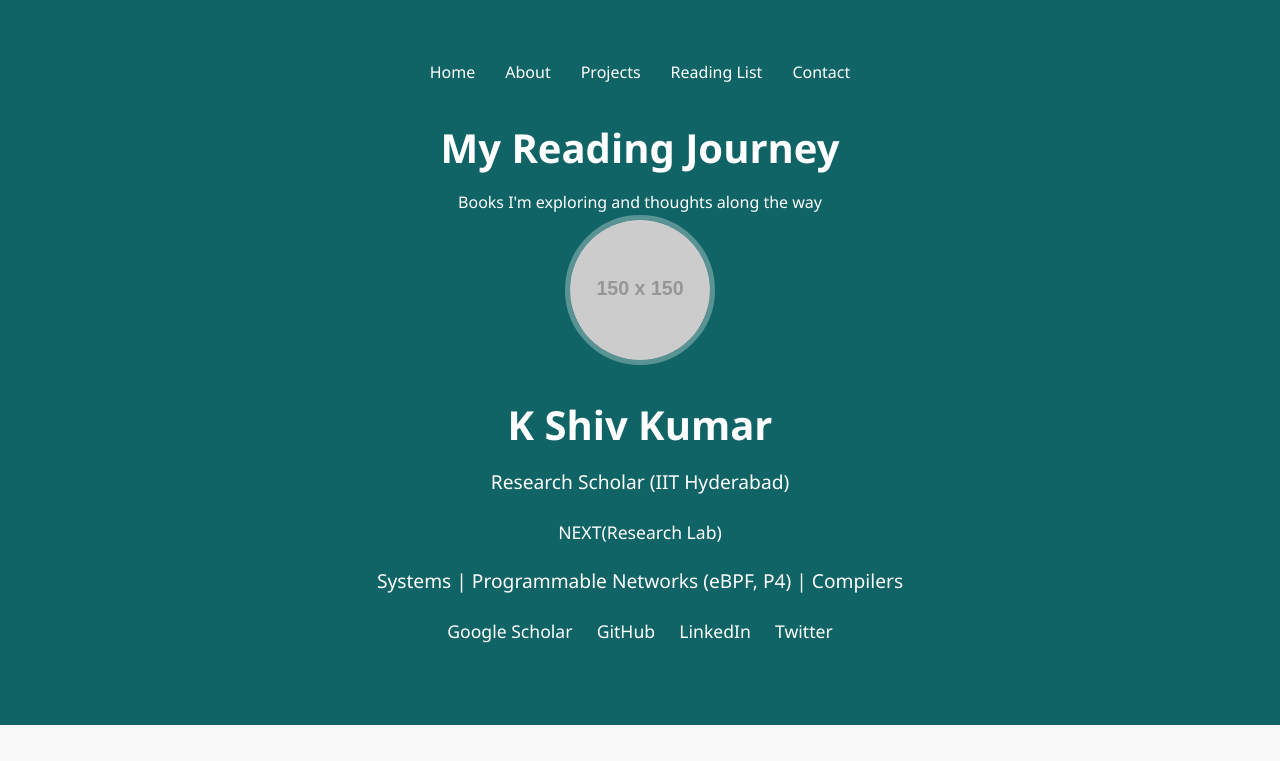
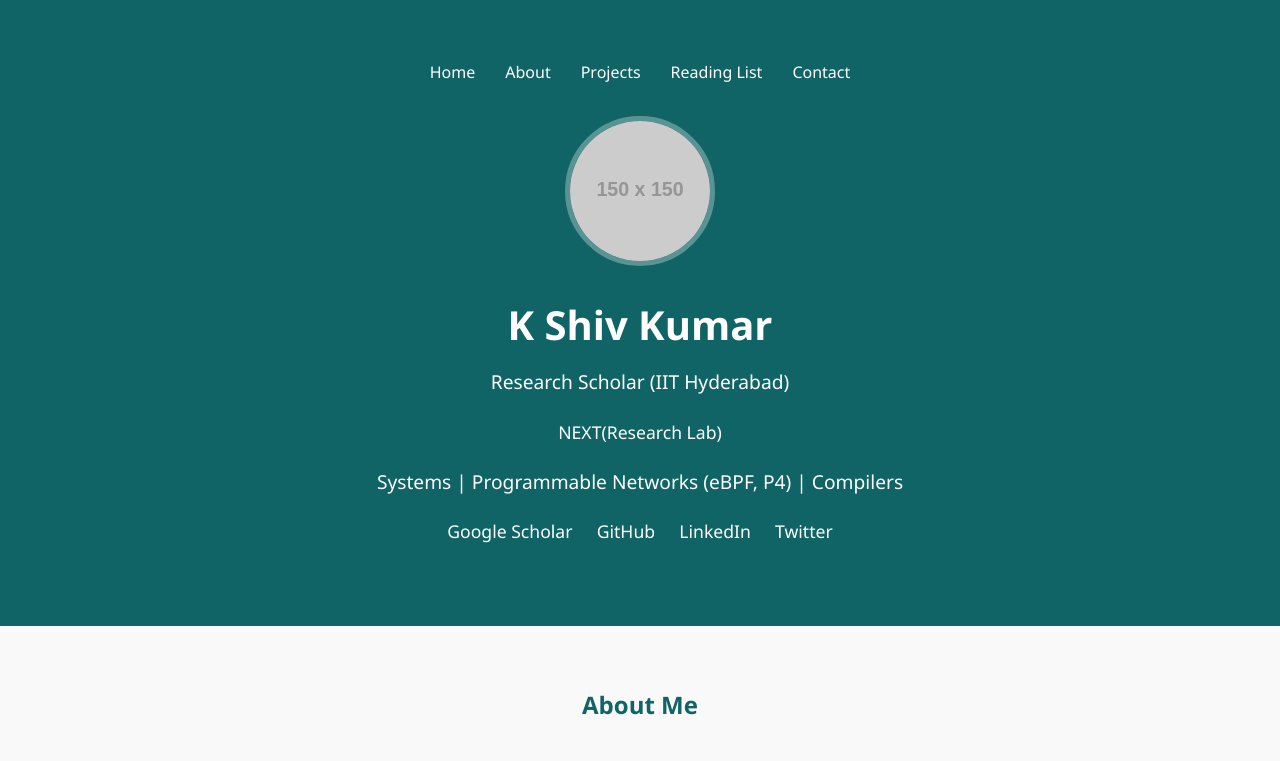
Before and after one commit to kumarkshiv/kumarkshiv.github.io, a plain HTML site: page index.html in a window 1280 px wide. Shown: the top 761 px of the page. Drawn offline with Linux system fonts and the light colour scheme; placeholder pictures from the web are drawn by us.

Commit message:
Fixed Home page text
Fixed Home page text

```diff
--- a/index.html
+++ b/index.html
@@ -253,8 +253,8 @@
                     <li><a href="index.html#contact">Contact</a></li>
                 </ul>
             </nav>
-            <h1>My Reading Journey</h1>
-            <p class="subtitle">Books I'm exploring and thoughts along the way</p>
+            <!-- <h1>My Reading Journey</h1>
+            <p class="subtitle">Books I'm exploring and thoughts along the way</p> -->
         </div>
 		<div class="container">
             <img src="https://via.placeholder.com/150" alt="Profile" class="profile-img">
```
